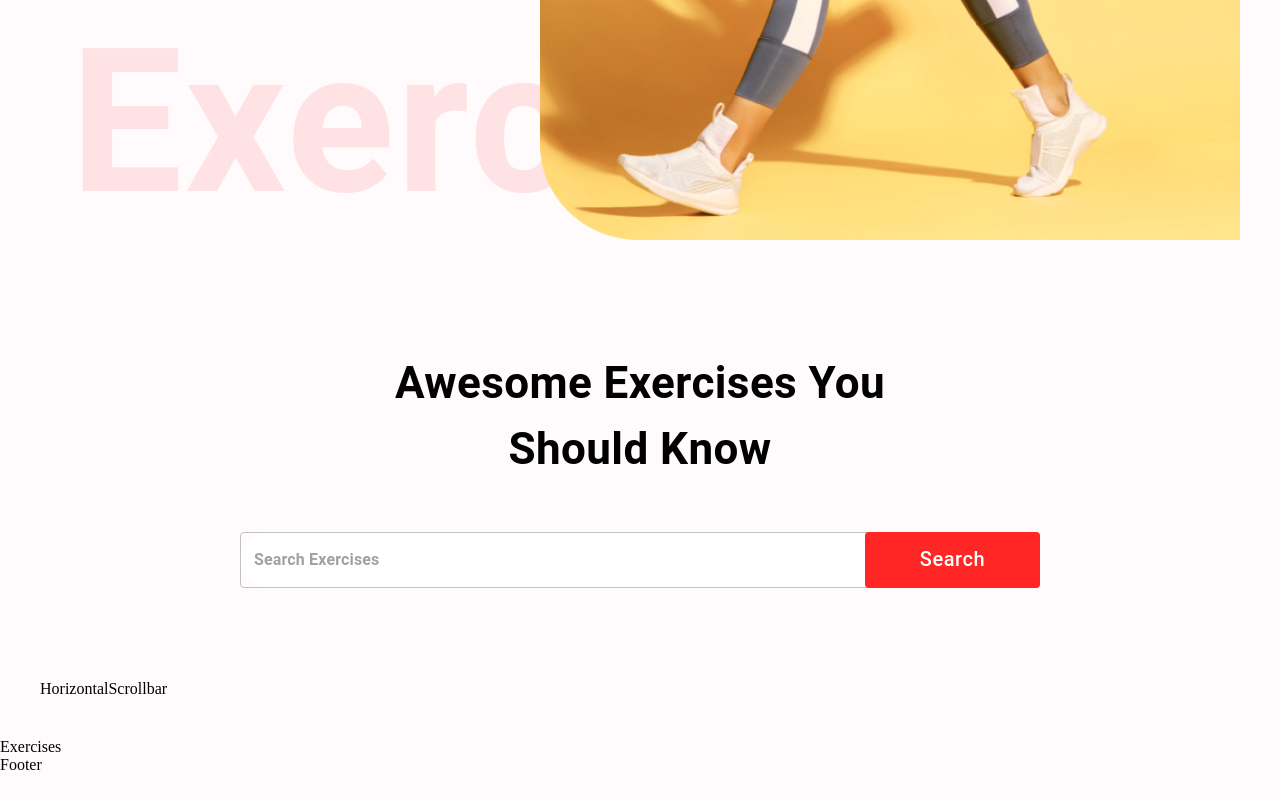
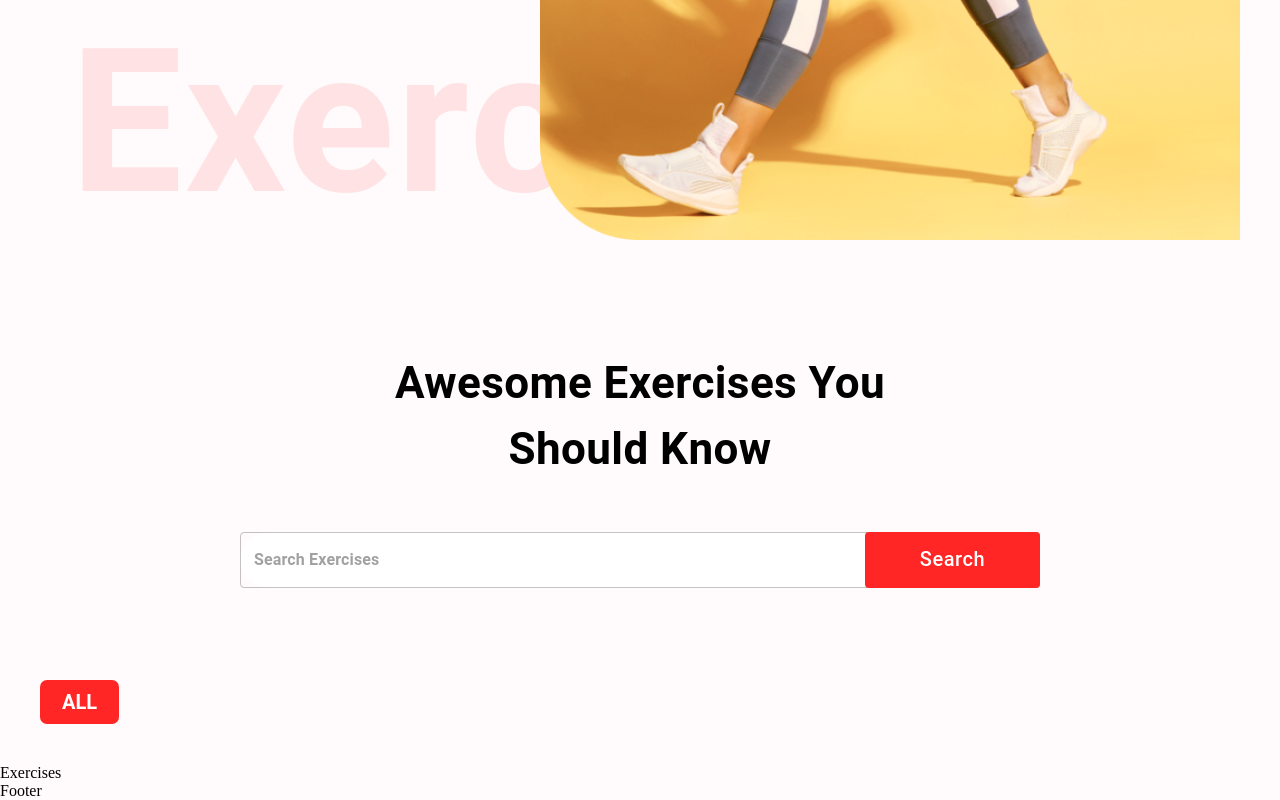
Before and after one commit to Mezin24/fitness-app-RapidAPI, a React (Vite) app: page / in a window 1280 px wide. Shown: the part 626-1426 px from the top of the page. Before the commit the page ends 1400 px from the top, so only its background shows below. Built offline with nearby package versions, Linux system fonts and the light colour scheme; no server answers.

Commit message:
add redux store

```diff
--- a/package.json
+++ b/package.json
@@ -14,9 +14,11 @@
     "@emotion/styled": "^11.11.0",
     "@mui/icons-material": "^5.14.18",
     "@mui/material": "^5.14.18",
+    "@reduxjs/toolkit": "^1.9.7",
     "react": "^18.2.0",
     "react-dom": "^18.2.0",
     "react-horizontal-scrolling-menu": "^2.7.1",
+    "react-redux": "^8.1.3",
     "react-router-dom": "^6.19.0"
   },
   "devDependencies": {
--- a/src/components/HorizontalScrollbar.tsx
+++ b/src/components/HorizontalScrollbar.tsx
@@ -1,7 +1,53 @@
+import { Box, Stack } from '@mui/material';
+import { useAppSelector, useAppDispatch } from '../hooks/reduxHooks';
+import { exerciseActions } from '../store/exercise/exersiceSlice';
+
 interface HorizontalScrollbarProps {
   data: string[];
 }
 
 export const HorizontalScrollbar = ({ data }: HorizontalScrollbarProps) => {
-  return <div>HorizontalScrollbar</div>;
+  const { bodyPart } = useAppSelector((state) => state.exercise);
+  const dispatch = useAppDispatch();
+
+  return (
+    <Stack direction={'row'} flexWrap='wrap' gap='16px'>
+      {data.map((item) => (
+        <Box
+          key={item}
+          onClick={() => dispatch(exerciseActions.setBodyPart(item))}
+          p='10px 22px'
+          sx={
+            bodyPart === item
+              ? {
+                  backgroundColor: '#ff2625',
+                  color: 'white',
+                  fontSize: '20px',
+                  textTransform: 'uppercase',
+                  fontWeight: 600,
+                  fontFamily: 'Roboto, sans-serif',
+                  cursor: 'pointer',
+                  borderRadius: '7px',
+                }
+              : {
+                  backgroundColor: 'rgba(255, 38, 37, 0.1)',
+                  fontSize: '20px',
+                  textTransform: 'uppercase',
+                  fontWeight: 600,
+                  fontFamily: 'Roboto, sans-serif',
+                  color: '#444',
+                  cursor: 'pointer',
+                  borderRadius: '7px',
+                  ':hover': {
+                    backgroundColor: '#ff2625',
+                    color: 'white',
+                  },
+                }
+          }
+        >
+          {item}
+        </Box>
+      ))}
+    </Stack>
+  );
 };
--- a/src/components/SearchExercises.tsx
+++ b/src/components/SearchExercises.tsx
@@ -1,50 +1,20 @@
-import { useState, useCallback, useEffect } from 'react';
 import { Box, Button, Stack, TextField, Typography } from '@mui/material';
+import { useCallback } from 'react';
+import { useAppDispatch, useAppSelector } from '../hooks/reduxHooks';
 import {
-  BODY_PEARTS_URL,
-  EXERCISES_OPTIONS,
-  EXERCISES_URL,
-  fetchData,
-} from '../utils/fetchData';
-import { Exercise } from '../types';
+  exerciseActions,
+  fetchExercises,
+} from '../store/exercise/exersiceSlice';
 import { HorizontalScrollbar } from './HorizontalScrollbar';
 
 export const SearchExercises = () => {
-  const [search, setSearch] = useState('');
-  const [exercises, setExercises] = useState<Exercise[]>([]);
-  const [bodyParts, setBodyParts] = useState<string[]>([]);
+  const { search, bodyParts } = useAppSelector((state) => state.exercise);
+  const dispatch = useAppDispatch();
 
   const handleSearch = useCallback(async () => {
     if (!search) return;
-    const exerciseData: Exercise[] = await fetchData(
-      EXERCISES_URL,
-      EXERCISES_OPTIONS
-    );
-
-    const searchedExercises = exerciseData.filter(
-      (exercise) =>
-        exercise.name.toLowerCase().includes(search) ||
-        exercise.bodyPart.toLowerCase().includes(search) ||
-        exercise.equipment.toLowerCase().includes(search) ||
-        exercise.target.toLowerCase().includes(search)
-    );
-
-    setSearch('');
-    setExercises(searchedExercises);
-  }, [search]);
-
-  useEffect(() => {
-    const fetchedExerciseData = async () => {
-      const bodyParts: string[] = await fetchData(
-        BODY_PEARTS_URL,
-        EXERCISES_OPTIONS
-      );
-      if (!bodyParts) return;
-      setBodyParts(['all', ...bodyParts]);
-    };
-
-    fetchedExerciseData();
-  }, []);
+    await dispatch(fetchExercises());
+  }, [dispatch, search]);
 
   return (
     <Stack alignItems={'center'} justifyContent='center' mt='37px' p='20px'>
@@ -61,7 +31,11 @@ export const SearchExercises = () => {
       <Box position='relative' mb='72px'>
         <TextField
           value={search}
-          onChange={(e) => setSearch(e.target.value.toLocaleLowerCase())}
+          onChange={(e) =>
+            dispatch(
+              exerciseActions.setSearch(e.target.value.toLocaleLowerCase())
+            )
+          }
           placeholder='Search Exercises'
           type='text'
           sx={{
--- /dev/null
+++ b/src/hooks/reduxHooks.ts
@@ -0,0 +1,5 @@
+import { useDispatch, TypedUseSelectorHook, useSelector } from 'react-redux';
+import { AppDispatch, RootState } from '../store';
+
+export const useAppDispatch: () => AppDispatch = useDispatch;
+export const useAppSelector: TypedUseSelectorHook<RootState> = useSelector;
--- a/src/main.tsx
+++ b/src/main.tsx
@@ -3,11 +3,15 @@ import ReactDOM from 'react-dom/client';
 import { BrowserRouter } from 'react-router-dom';
 import App from './App.tsx';
 import './index.css';
+import { Provider } from 'react-redux';
+import { store } from './store/index.ts';
 
 ReactDOM.createRoot(document.getElementById('root')!).render(
   <React.StrictMode>
-    <BrowserRouter>
-      <App />
-    </BrowserRouter>
+    <Provider store={store}>
+      <BrowserRouter>
+        <App />
+      </BrowserRouter>
+    </Provider>
   </React.StrictMode>
 );
--- a/src/pages/Home.tsx
+++ b/src/pages/Home.tsx
@@ -2,8 +2,17 @@ import { Box } from '@mui/material';
 import { HeroBanner } from '../components/HeroBanner';
 import { Exercises } from '../components/Exercises';
 import { SearchExercises } from '../components/SearchExercises';
+import { useEffect } from 'react';
+import { useAppDispatch } from '../hooks/reduxHooks';
+import { fetchBodyParts } from '../store/exercise/exersiceSlice';
 
 export const Home = () => {
+  const dispatch = useAppDispatch();
+
+  useEffect(() => {
+    dispatch(fetchBodyParts());
+  }, [dispatch]);
+
   return (
     <Box>
       <HeroBanner />
--- /dev/null
+++ b/src/store/StateSchema.ts
@@ -0,0 +1,5 @@
+import { ExerciseState } from './exercise/exersiceSlice';
+
+export interface StateSchema {
+  exercise: ExerciseState;
+}
--- /dev/null
+++ b/src/store/exercise/exersiceSlice.ts
@@ -0,0 +1,90 @@
+import { createAsyncThunk, createSlice } from '@reduxjs/toolkit';
+import type { PayloadAction } from '@reduxjs/toolkit';
+import { Exercise } from '../../types';
+import {
+  BODY_PEARTS_URL,
+  EXERCISES_OPTIONS,
+  EXERCISES_URL,
+  fetchData,
+} from '../../utils/fetchData';
+import { StateSchema } from '../StateSchema';
+
+export interface ExerciseState {
+  search: string;
+  exercises: Exercise[];
+  filteredExercises: Exercise[];
+  bodyPart: string;
+  bodyParts: string[];
+}
+
+const initialState: ExerciseState = {
+  bodyPart: 'all',
+  exercises: [],
+  filteredExercises: [],
+  search: '',
+  bodyParts: ['all'],
+};
+
+export const fetchExercises = createAsyncThunk(
+  'exercise/fetchExercises',
+  async (_, { dispatch, getState }) => {
+    const exercises: Exercise[] = await fetchData(
+      EXERCISES_URL,
+      EXERCISES_OPTIONS
+    );
+
+    const {
+      exercise: { search },
+    } = getState() as StateSchema;
+    if (search) {
+      const searchedExercises = exercises.filter(
+        (exercise) =>
+          exercise.name.toLowerCase().includes(search) ||
+          exercise.bodyPart.toLowerCase().includes(search) ||
+          exercise.equipment.toLowerCase().includes(search) ||
+          exercise.target.toLowerCase().includes(search)
+      );
+      dispatch(exerciseActions.setFilteredExercises(searchedExercises));
+    }
+    return exercises;
+  }
+);
+
+export const fetchBodyParts = createAsyncThunk(
+  'exercise/fetchBodyParts',
+  async () => {
+    const bodyParts: string[] = await fetchData(
+      BODY_PEARTS_URL,
+      EXERCISES_OPTIONS
+    );
+    return bodyParts;
+  }
+);
+
+export const ExerciseSlice = createSlice({
+  name: 'exercise',
+  initialState,
+  reducers: {
+    setBodyPart: (state, action: PayloadAction<string>) => {
+      state.bodyPart = action.payload;
+    },
+    setSearch: (state, action: PayloadAction<string>) => {
+      state.search = action.payload;
+    },
+    setFilteredExercises: (state, action: PayloadAction<Exercise[]>) => {
+      state.filteredExercises = action.payload;
+      state.search = '';
+    },
+  },
+  extraReducers: (builder) => {
+    builder.addCase(fetchExercises.fulfilled, (state, action) => {
+      state.exercises = action.payload;
+    });
+    builder.addCase(fetchBodyParts.fulfilled, (state, action) => {
+      state.bodyParts = ['all', ...action.payload];
+    });
+  },
+});
+
+export const { actions: exerciseActions } = ExerciseSlice;
+export const { reducer: exerciseReducer } = ExerciseSlice;
--- /dev/null
+++ b/src/store/index.ts
@@ -0,0 +1,12 @@
+import { configureStore } from '@reduxjs/toolkit';
+import { StateSchema } from './StateSchema';
+import { exerciseReducer } from './exercise/exersiceSlice';
+
+export const store = configureStore<StateSchema>({
+  reducer: {
+    exercise: exerciseReducer,
+  },
+});
+
+export type RootState = ReturnType<typeof store.getState>;
+export type AppDispatch = typeof store.dispatch;
```
Also changed, not shown: 1 other file (tests, documents, lock files or other folders).
